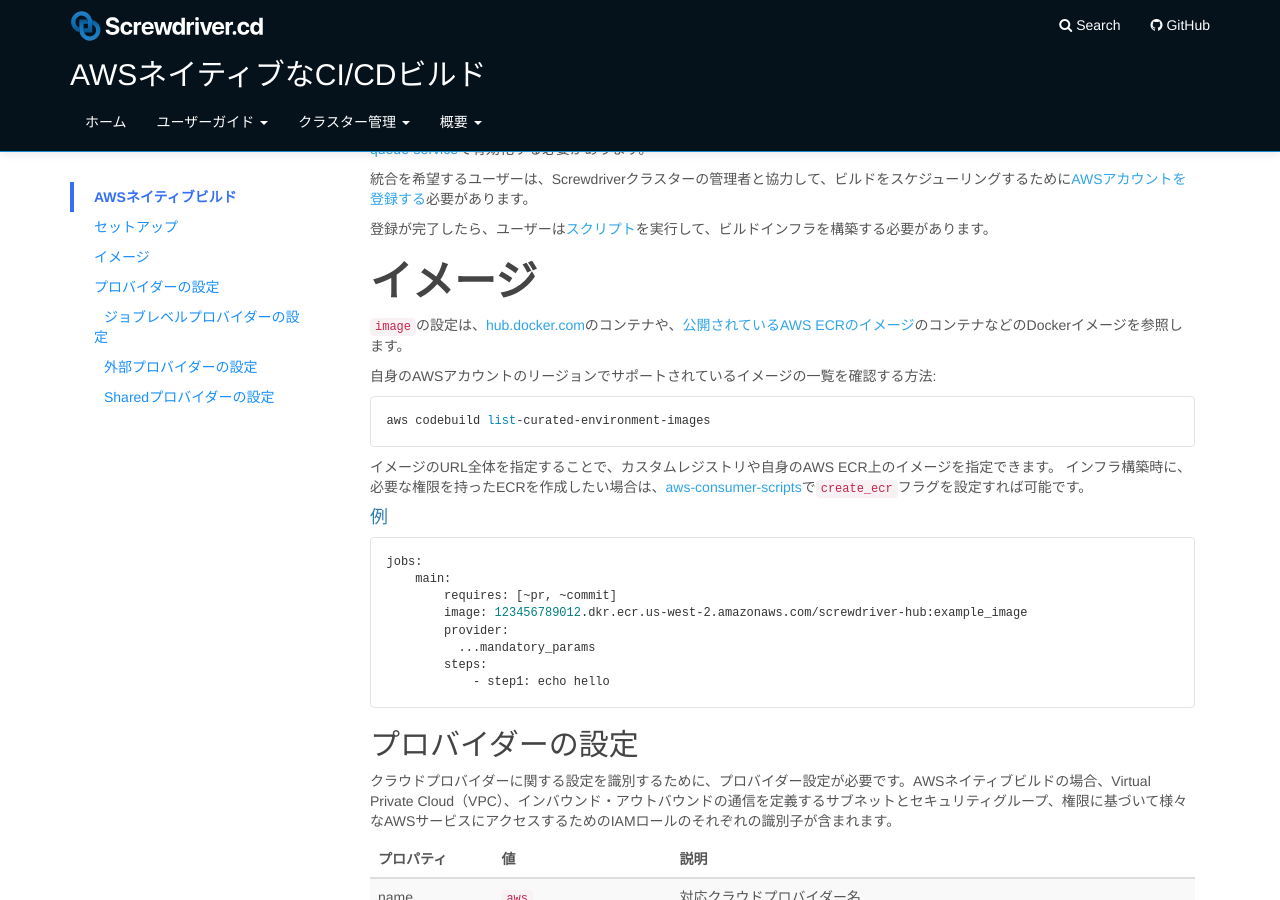
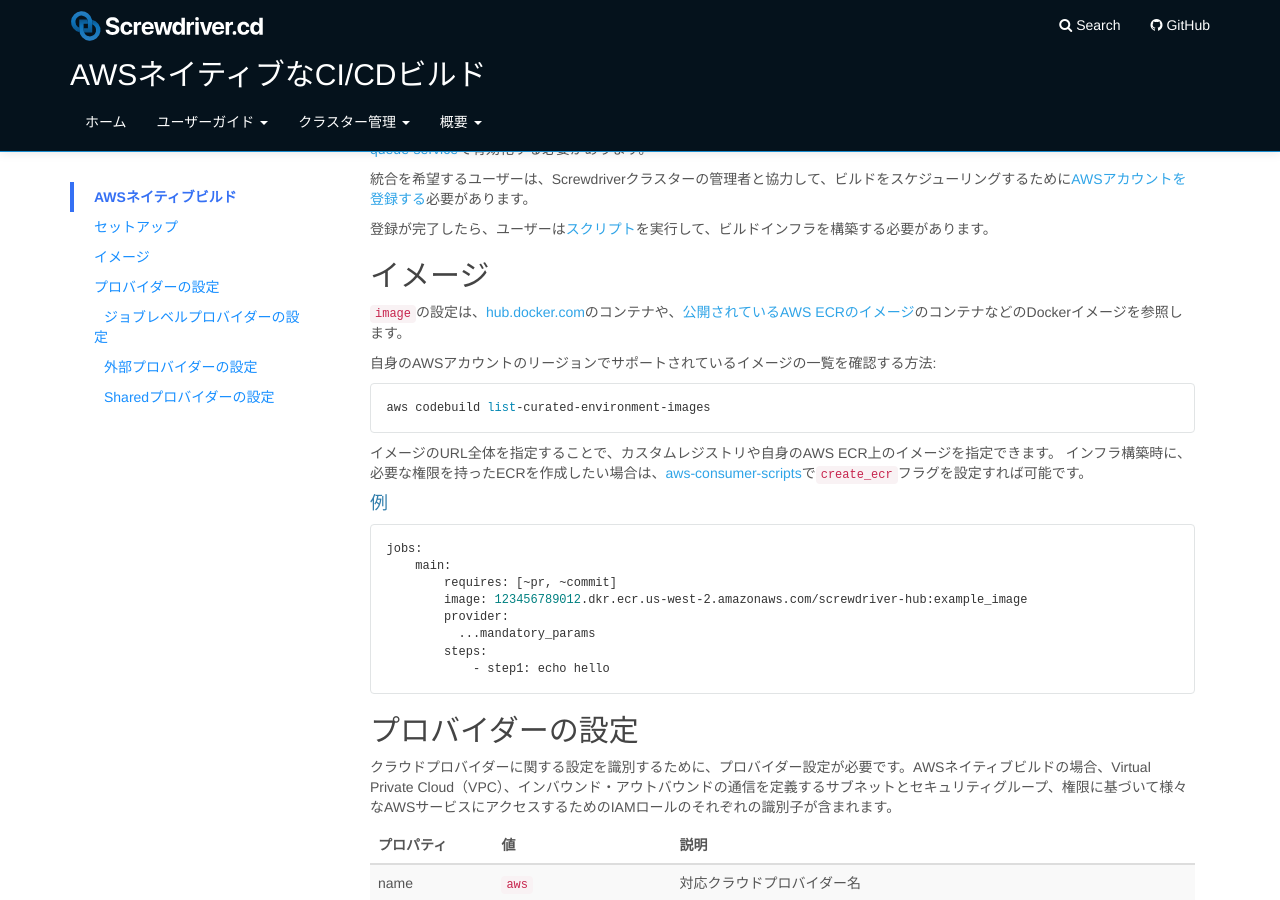
Before and after one commit to screwdriver-cd/guide, a Jekyll site: the page built from docs/ja/cluster-management/aws-integration.md, in a window 1280 px wide and 900 px high, scrolled down 402 px. Built offline with Jekyll 4.4.1, drawn with Linux system fonts in a browser that asks for light colours.

```diff
--- a/docs/ja/cluster-management/aws-integration.md
+++ b/docs/ja/cluster-management/aws-integration.md
@@ -43,7 +43,7 @@ Screwdriverは、Code BuildまたはEKSで実行されるAWSネイティブビ
 
 登録が完了したら、ユーザーは[スクリプト](https://github.com/screwdriver-cd/aws-consumer-scripts/#instructions)を実行して、ビルドインフラを構築する必要があります。
 
-# イメージ
+## イメージ
 `image`の設定は、[hub.docker.com](https://hub.docker.com)のコンテナや、[公開されているAWS ECRのイメージ](https://docs.aws.amazon.com/codebuild/latest/userguide/build-env-ref-available.html)のコンテナなどのDockerイメージを参照します。
 
 自身のAWSアカウントのリージョンでサポートされているイメージの一覧を確認する方法:
```
